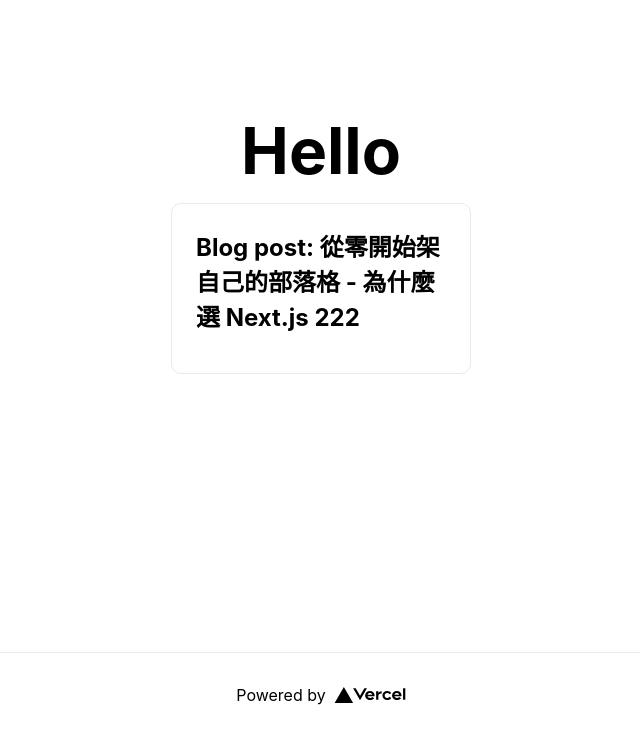
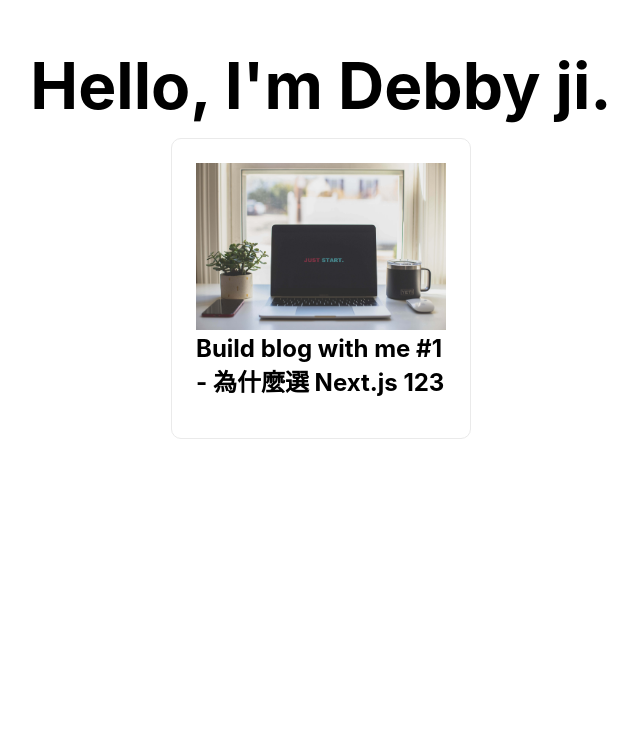
Before and after one commit to debbygigigi/debbyiscoding, a Next.js app: page / in a window 1280 px wide. Shown: the part 148-885 px from the top of the page, without its empty margins (319-959 px from the left). After the commit the page ends 800 px from the top, so only its background shows below. Built offline with nearby package versions, Linux system fonts and the light colour scheme.

Commit message:
Update Home page to show posts list

```diff
--- a/pages/index.tsx
+++ b/pages/index.tsx
@@ -1,43 +1,46 @@
-import type { NextPage } from 'next';
 import Head from 'next/head';
 import Image from 'next/image';
 import Link from 'next/link';
 import styles from '../styles/Home.module.css';
+import Post from '../types/post';
+import { getAllPosts } from './api/post';
 
-const Home: NextPage = () => {
+interface Props {
+  posts: Post[];
+}
+
+const Index = ({ posts }: Props) => {
   return (
     <div className={styles.container}>
       <Head>
-        <title>Hello</title>
-        <meta name="description" content="Generated by create next app" />
+        <title>Hello, I&apos;m Debby ji.</title>
+        <meta name="description" content="Hello, I'm Debby ji." />
         <link rel="icon" href="/favicon.ico" />
       </Head>
 
       <main className={styles.main}>
-        <h1 className={styles.title}>Hello</h1>
-        <div className={styles.grid}>
-          <Link href="/blog/why-choose-nextjs">
-            <a className={styles.card}>
-              <h2>Blog post: 從零開始架自己的部落格 - 為什麼選 Next.js 222</h2>
-            </a>
-          </Link>
+        <h2 className={styles.title}>Hello, I&apos;m Debby ji.</h2>
+        <div>
+          {posts.map((post) => (
+            <div className={styles.grid} key={post.slug}>
+              <Link href={`/blog/${post.slug}`}>
+                <div className={styles.card}>
+                  <Image src={post.coverImage?.url ?? ''} width={300} height={200} alt="xxx" />
+                  <h2>{post.title} 123</h2>
+                </div>
+              </Link>
+            </div>
+          ))}
         </div>
       </main>
-
-      <footer className={styles.footer}>
-        <a
-          href="https://vercel.com?utm_source=create-next-app&utm_medium=default-template&utm_campaign=create-next-app"
-          target="_blank"
-          rel="noopener noreferrer"
-        >
-          Powered by{' '}
-          <span className={styles.logo}>
-            <Image src="/vercel.svg" alt="Vercel Logo" width={72} height={16} />
-          </span>
-        </a>
-      </footer>
     </div>
   );
 };
 
-export default Home;
+export const getStaticProps = async () => {
+  const posts = await getAllPosts(['title', 'slug', 'coverImage']);
+
+  return { props: { posts } };
+};
+
+export default Index;
--- a/types/post.ts
+++ b/types/post.ts
@@ -1,6 +1,6 @@
 import Author from './author';
 
-type PostType = {
+type Post = {
   slug: string;
   title: string;
   date: string;
@@ -17,4 +17,4 @@ type PostType = {
   content: string;
 };
 
-export default PostType;
+export default Post;
```
